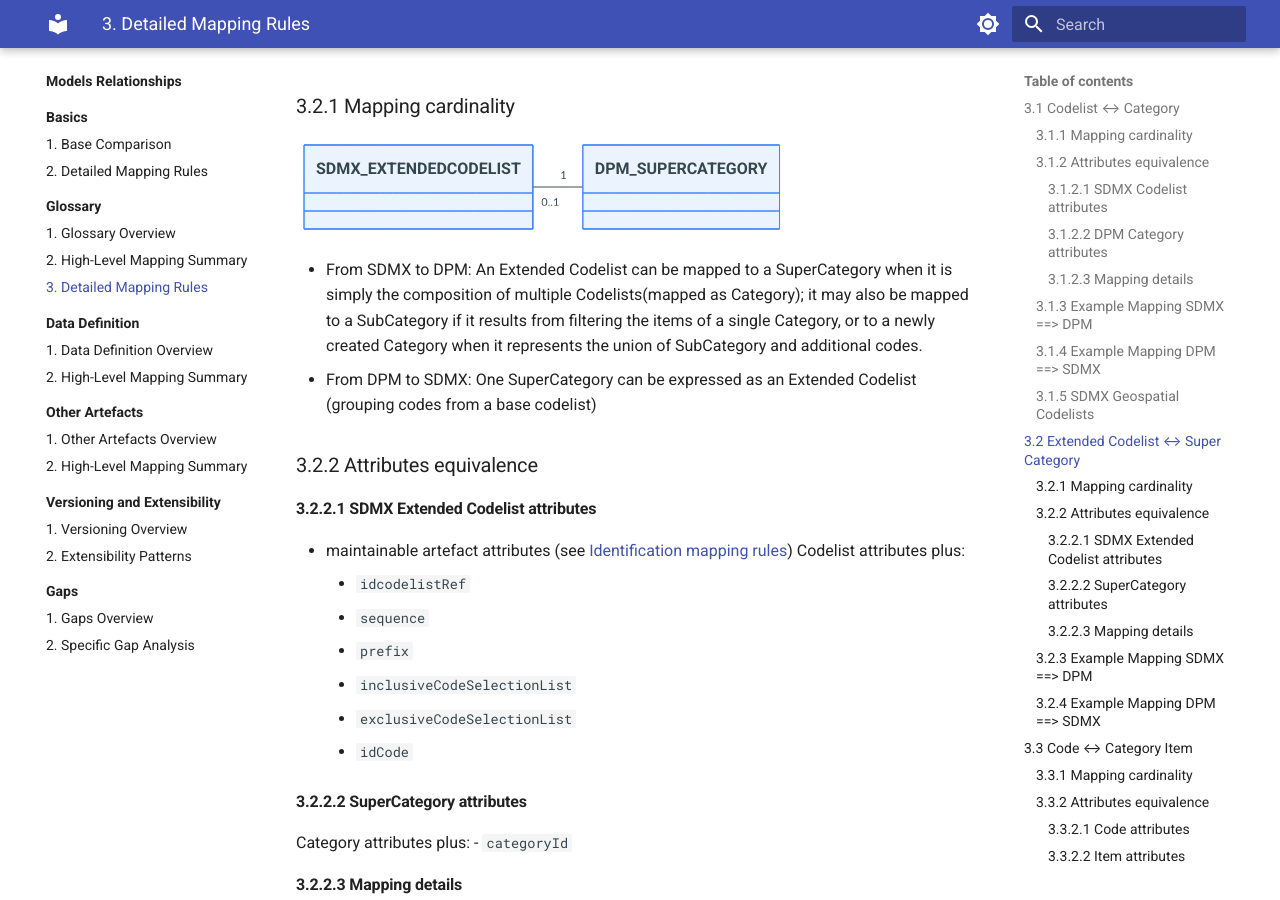
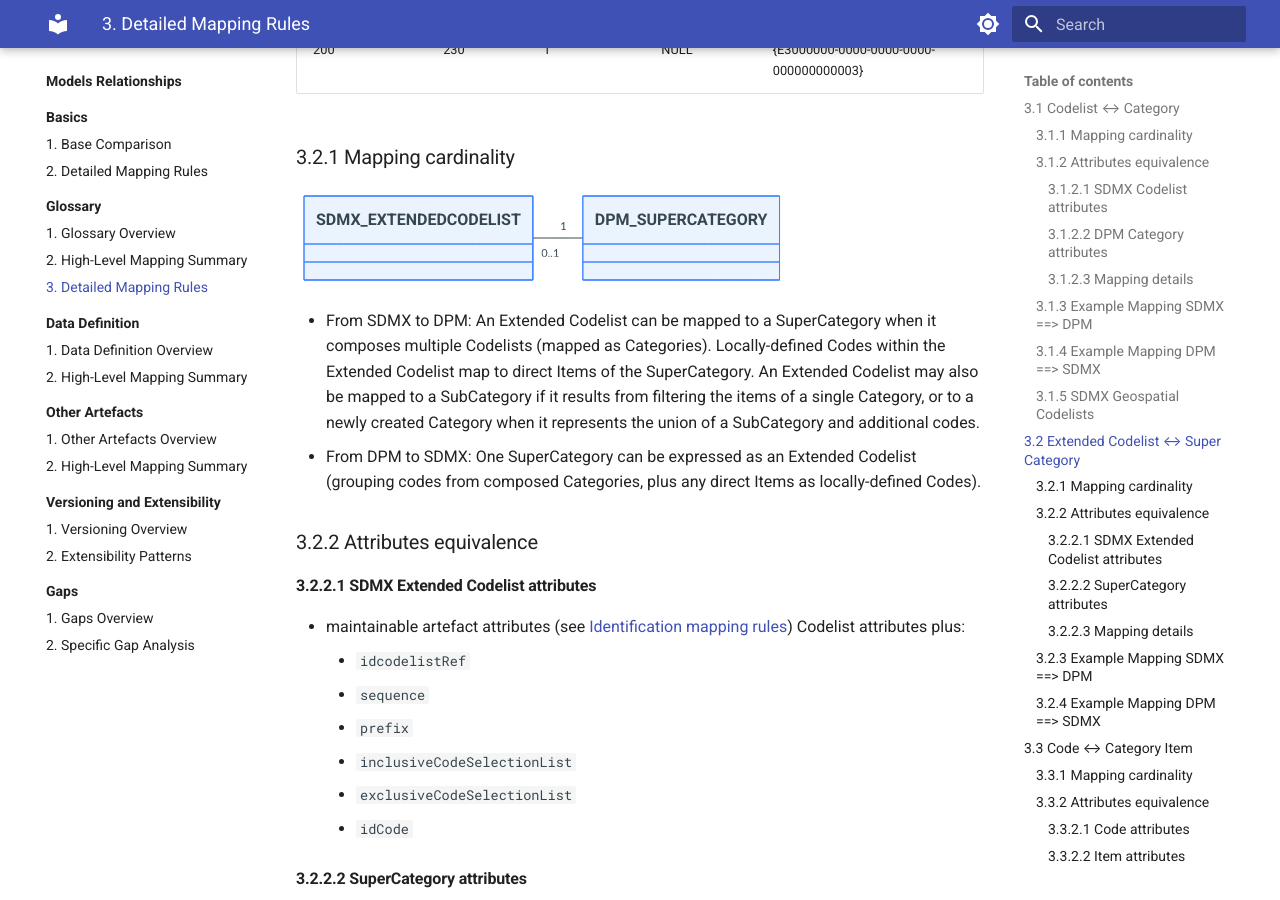
Before and after one commit to sdmx-twg/wp-sdmx-dpm, an MkDocs documentation site: the page built from docs/models-relationships/01_glossary/03_detailed_mapping_rules.md, in a window 1280 px wide and 900 px high, scrolled down 6373 px. Built offline with MkDocs 1.6.1 and Material for MkDocs 9.7.7, drawn with Linux system fonts in a browser that asks for light colours; some of the changed text lies outside the part shown.

Commit message:
fix: clarify that SuperCategories can have their own direct Items and Properties
Addresses #52 — the SuperCategory description only mentioned the union
of composed Categories. Updated to reflect the DPM spec (5.1.7): a
Super Category can also have its own direct Items and Properties. Also
clarified that locally-defined Codes in an Extended Codelist map to
direct Items of the SuperCategory.

````diff
--- a/docs/models-relationships/01_glossary/03_detailed_mapping_rules.md
+++ b/docs/models-relationships/01_glossary/03_detailed_mapping_rules.md
@@ -186,7 +186,7 @@ The resulting extended codelist includes:
 ```
 The equivalent artefact in the DPM is the SuperCategory.
 
-A **DPM Super Category** is a Category marked with IsSuperCategory = TRUE, representing the union of multiple Categories listed through SuperCategoryComposition.
+A **DPM Super Category** is a Category marked with IsSuperCategory = TRUE, representing the union of multiple Categories listed through SuperCategoryComposition. A Super Category can also have its own direct Items and Properties, in addition to those inherited indirectly from its composed Categories.
 
 **Example Super Category**
 
@@ -215,8 +215,8 @@ classDiagram
     SDMX_EXTENDEDCODELIST "0..1" -- "1" DPM_SUPERCATEGORY
 ```
 
-- From SDMX to DPM: An Extended Codelist can be mapped to a SuperCategory when it is simply the composition of multiple Codelists(mapped as Category); it may also be mapped to a SubCategory if it results from filtering the items of a single Category, or to a newly created Category when it represents the union of SubCategory and additional codes.
-- From DPM to SDMX: One SuperCategory can be expressed as an Extended Codelist (grouping codes from a base codelist)
+- From SDMX to DPM: An Extended Codelist can be mapped to a SuperCategory when it composes multiple Codelists (mapped as Categories). Locally-defined Codes within the Extended Codelist map to direct Items of the SuperCategory. An Extended Codelist may also be mapped to a SubCategory if it results from filtering the items of a single Category, or to a newly created Category when it represents the union of a SubCategory and additional codes.
+- From DPM to SDMX: One SuperCategory can be expressed as an Extended Codelist (grouping codes from composed Categories, plus any direct Items as locally-defined Codes).
 
 ### 3.2.2 Attributes equivalence
 
````
